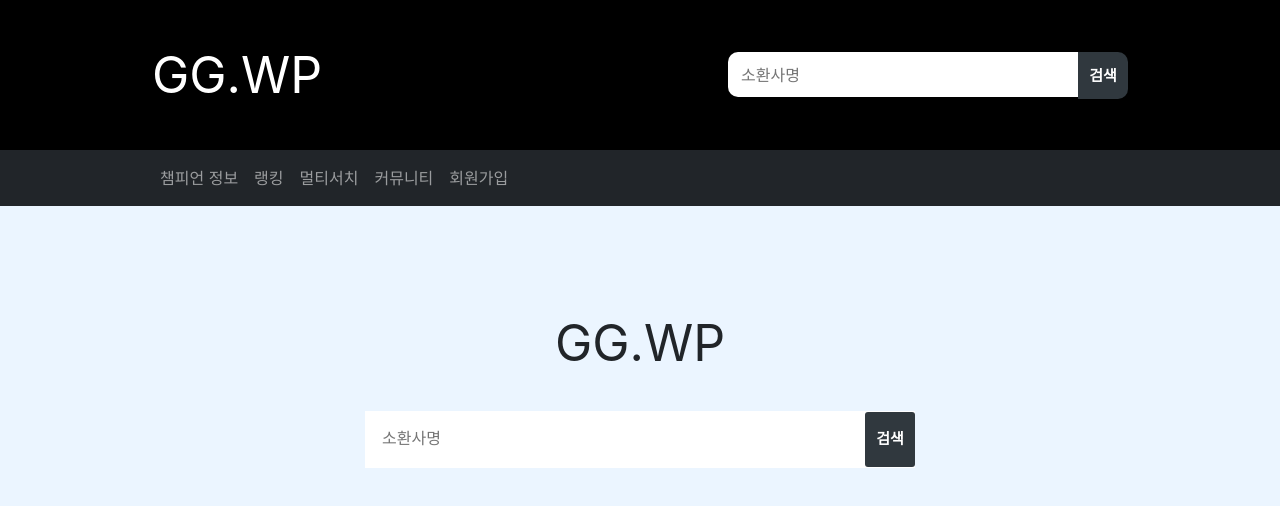
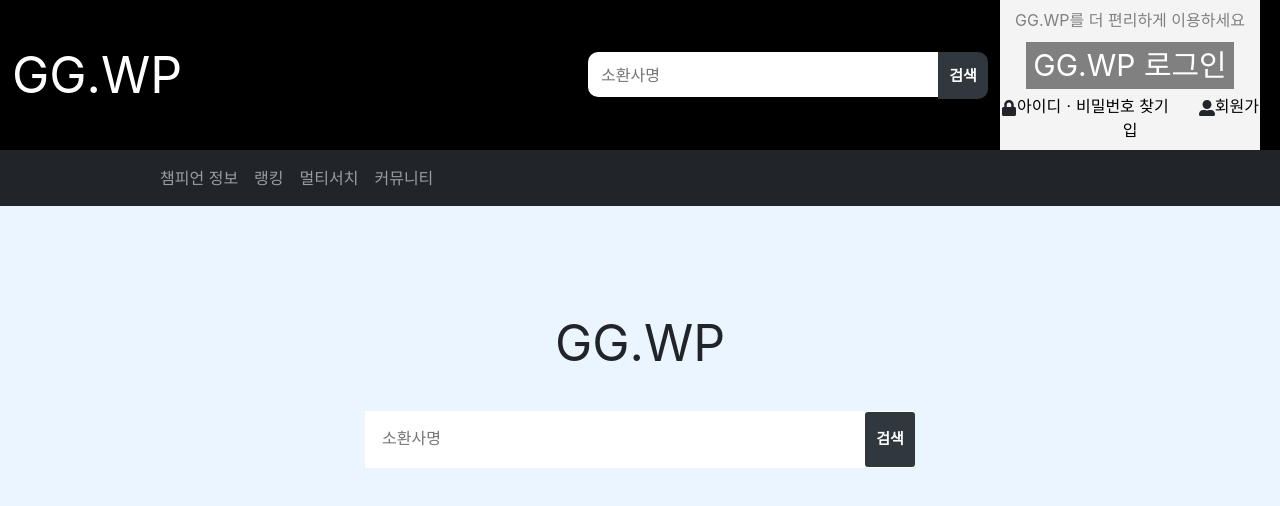
Before and after one commit to ParangBird/ggwp, a React (Create React App) app in the folder frontend/: page / in a window 1280 px wide. Shown: the top 506 px of the page. Built offline with nearby package versions, Linux system fonts and the light colour scheme.

Commit message:
로그인 폼 만듦 - 그렇습니다

```diff
--- a/frontend/src/App.js
+++ b/frontend/src/App.js
@@ -17,7 +17,6 @@ function App() {
                     <Route path="/search/:name" element={<SearchPage />} />
                     <Route path="/ranking" element = {<RankingPage/>}/>
                     <Route path="/ranking/:summonerName" element = {<RankingPage/>}/>
-                    <Route path="/register" element = {<RegisterPage/>}/>
                     <Route path="*" element={<EmptyPage />} />
                 </Routes>
             </div>
--- a/frontend/src/components/Header.jsx
+++ b/frontend/src/components/Header.jsx
@@ -2,6 +2,7 @@ import styled from "styled-components";
 import { Navbar, Container, Nav } from "react-bootstrap";
 import SearchSmall from "./SearchSmall";
 import Logo from "./Logo";
+import LoginForm from "./Login/LoginForm";
 
 const Topbar = styled(Navbar)`
     background-color: black;
@@ -24,6 +25,7 @@ export default function Header() {
             <SearchSmall />
           </Nav>
         </HeaderContainer>
+        <LoginForm/>
       </Topbar>
 
       <Navbar bg="dark" variant="dark">
@@ -33,7 +35,6 @@ export default function Header() {
             <Nav.Link href="/ranking">랭킹</Nav.Link>
             <Nav.Link href="#">멀티서치</Nav.Link>
             <Nav.Link href="#">커뮤니티</Nav.Link>
-            <Nav.Link href="/register">회원가입</Nav.Link>
           </Nav>
         </HeaderContainer>
       </Navbar>
--- /dev/null
+++ b/frontend/src/components/Login/LoginForm.jsx
@@ -0,0 +1,68 @@
+import styled from "styled-components"
+import { FaLock, FaUserAlt } from 'react-icons/fa';
+import {Link} from "react-router-dom";
+
+const RegisterFormDiv = styled.div`
+  background-color: #F4F4F4;
+  width : 320px;
+  padding : 10px 0 10px 0;
+  margin-right : 20px;
+`;
+
+const LoginText = styled.text`
+  display : block;
+  margin-bottom : 10px;
+  color : grey;
+`;
+
+const LoginButton = styled.button`
+  background-color : grey;
+  display : block;
+  width : 80%;
+  font-size : 30px;
+  margin : 5px auto;
+  color : white;
+  border : 0;
+`;
+
+const FindLink = styled.text`
+  &:hover{
+    color : black;
+    text-decoration : underline;
+  }
+  color: black;
+  display : inline;
+  margin-right : 30px;
+  text-decoration-line : none;
+`
+
+const RegisterLink = styled.text`
+  text-decoration-line : none;
+    &:hover{
+    color : black;
+    text-decoration : underline;
+  }
+  color: black;
+`
+
+
+export default function LoginForm(){
+
+
+    return (
+        <RegisterFormDiv>
+            <LoginText>GG.WP를 더 편리하게 이용하세요</LoginText>
+            <Link to="login" style={{ textDecoration: 'none' }}>
+            <LoginButton onClick={() => { document.location.href('/')}}>GG.WP 로그인</LoginButton>
+            </Link>
+            <FaLock/>
+            <Link to="find" style={{ textDecoration: 'none' }}>
+            <FindLink>아이디ㆍ비밀번호 찾기</FindLink>
+            </Link>
+            <FaUserAlt/>
+            <Link to="register" style={{ textDecoration: 'none' }}>
+            <RegisterLink>회원가입</RegisterLink>
+            </Link>
+        </RegisterFormDiv>
+    )
+}
```
